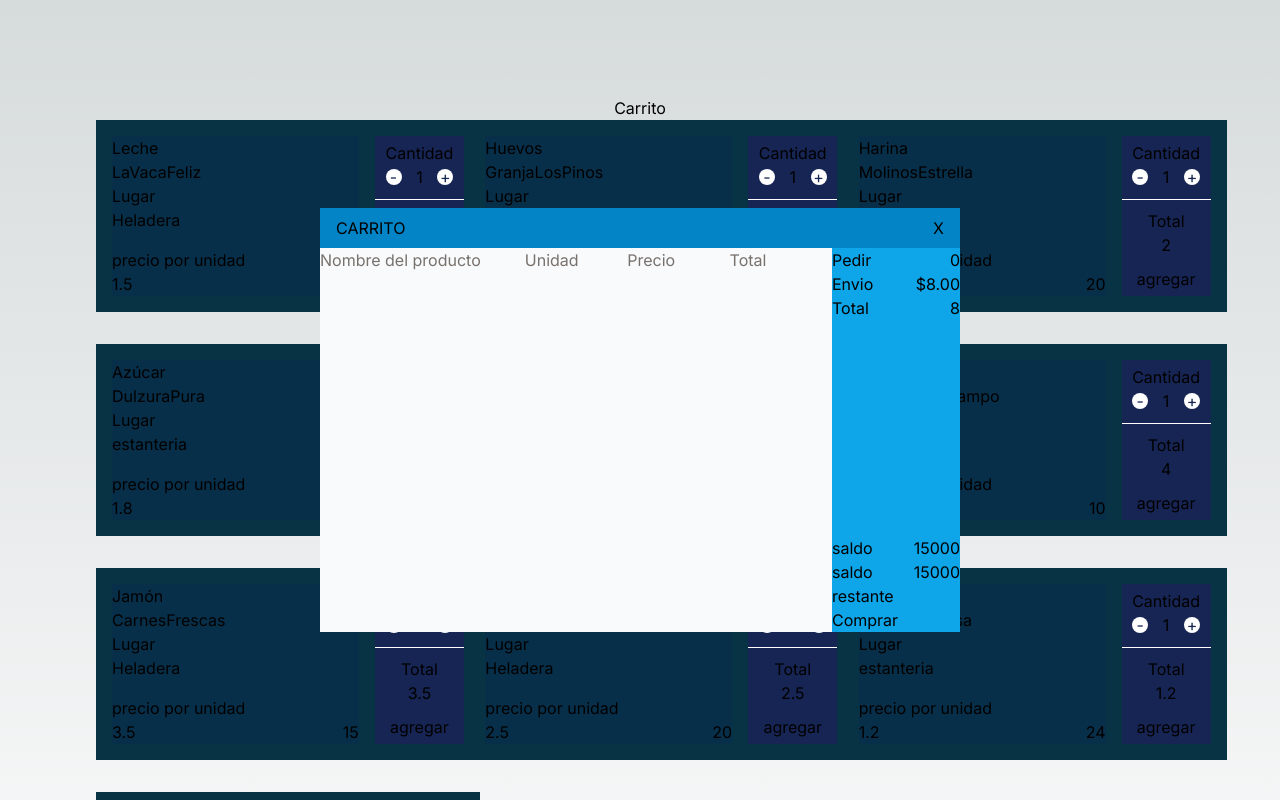
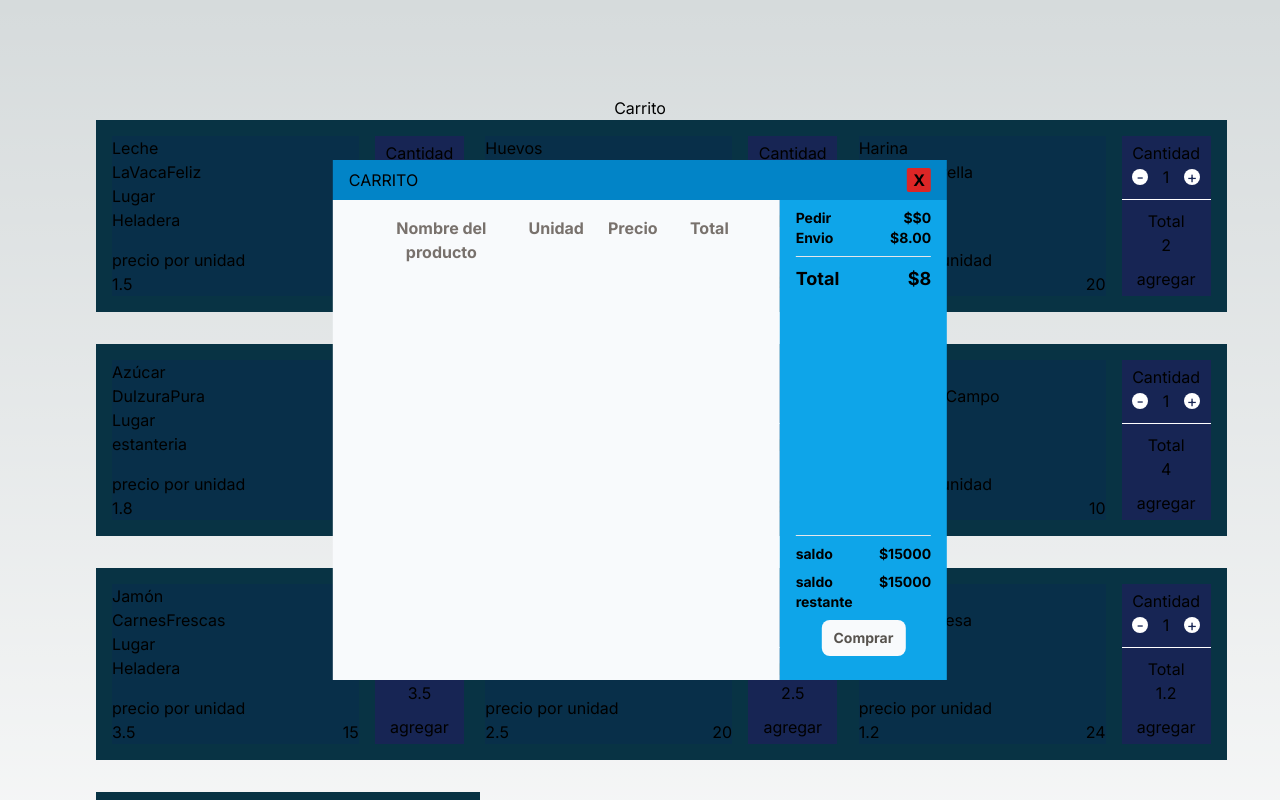
Before and after one commit to ferutizi/supermarket-simulator-shop, a Next.js app: page / in a window 1280 px wide. Both pictures are taken after a click on the button "Carrito". Shown: the top 800 px of the page. Built offline with nearby package versions, Linux system fonts and the light colour scheme.

Commit message:
Cart style

```diff
--- a/src/app/components/BuySection.tsx
+++ b/src/app/components/BuySection.tsx
@@ -5,31 +5,31 @@ export default function BuySection() {
   const clearCart = useCart((state) => state.clearCart)
   let saldo = 15000
   return (
-    <section className="grid-cols-1 bg-sky-500 flex flex-col justify-between">
+    <section className="col-span-3 bg-sky-500 flex flex-col justify-between px-4 py-2 font-bold text-sm">
       <div>
         <div className="flex justify-between">
           <p>Pedir</p>
-          <p>{totalCart}</p>
+          <p>$${totalCart}</p>
         </div>
-        <div className="flex justify-between">
+        <div className="flex justify-between mb-2">
           <p>Envio</p>
           <p>$8.00</p>
         </div>
-        <div className="flex justify-between">
-          <p>Total</p>
-          <p>{totalCart + 8}</p>
+        <div className="flex justify-between border-t pt-2">
+          <p className="text-lg">Total</p>
+          <p className="text-lg">${totalCart + 8}</p>
         </div>
       </div>
-      <div>
+      <div className="flex flex-col gap-2 border-t pt-2">
         <div className="flex justify-between">
           <p>saldo</p>
-          <p>{saldo}</p>
+          <p>${saldo}</p>
         </div>
         <div className="flex justify-between">
           <p>saldo restante</p>
-          <p>{saldo - totalCart}</p>
+          <p>${saldo - totalCart}</p>
         </div>
-        <button onClick={() => clearCart()}>Comprar</button>
+        <button className="bg-slate-50 text-sm text-stone-600 font-bold px-3 py-2 rounded-lg w-fit flex self-center mb-4" onClick={() => clearCart()}>Comprar</button>
       </div>
     </section>
   )
--- a/src/app/components/ModalCart.tsx
+++ b/src/app/components/ModalCart.tsx
@@ -10,12 +10,12 @@ export default function ModalCart() {
     <>
       {
         showModalCart &&
-        <section className="z-10 w-1/2 h-96 absolute top-1/2 left-1/2 transform -translate-x-1/2 -translate-y-1/2">
+        <section className="z-10 w-[48%] h-[30rem] absolute top-1/2 left-1/2 transform -translate-x-1/2 -translate-y-1/2">
           <header className="flex justify-between px-4 py-2 bg-sky-600">
             <h2>CARRITO</h2>
-            <button onClick={() => closeModal()}>X</button>
+            <button className="w-6 h-6 bg-red-600 font-bold rounded-sm" onClick={() => closeModal()}>X</button>
           </header>
-          <div className="grid grid-cols-5 h-full">
+          <div className="grid grid-cols-11 h-full">
             <ProductSection></ProductSection>
             <BuySection></BuySection>
           </div>
--- a/src/app/components/ProductInCart.tsx
+++ b/src/app/components/ProductInCart.tsx
@@ -13,17 +13,17 @@ export default function ProductInCart({ product }: ProductInCartProps) {
   const { name, supplier, amount, price, subTotal } = product
 
   return (
-    <li className="grid grid-cols-5">
+    <li className="grid grid-cols-5 bg-slate-200 pl-4 font-bold">
       <p className="col-span-2">{supplier} {name}</p>
-      <div className="col-span-1">
-        <button onClick={() => decrementAmount(product)}>-</button>
-        <p>{amount}</p>
-        <button onClick={() => incrementAmount(product)}>+</button>
+      <div className="col-span-1 flex justify-center w-full items-center gap-2">
+        <button className="bg-blue-300 rounded-full w-6 h-6 flex justify-center items-center text-white" onClick={() => decrementAmount(product)}>-</button>
+        <p className="bg-gray-300 w-8 text-center">{amount}</p>
+        <button className="bg-blue-300 rounded-full w-6 h-6 flex justify-center items-center text-white" onClick={() => incrementAmount(product)}>+</button>
       </div>
-      <p className="col-span-1">{price}</p>
-      <div className="col-span-1">
-        <p>{subTotal}</p>
-        <button onClick={() => removeProduct(product)}>-</button>
+      <p className="col-span-1 text-center">${price}</p>
+      <div className="col-span-1 flex justify-end">
+        <p className="text-right pr-4">${subTotal}</p>
+        <button className="bg-red-400 text-white w-8" onClick={() => removeProduct(product)}>-</button>
       </div>
     </li>
   )
--- a/src/app/components/ProductSection.tsx
+++ b/src/app/components/ProductSection.tsx
@@ -5,13 +5,13 @@ export default function ProductSection() {
   const productsInCart = useCart((state) => state.products)
 
   return (
-    <section className="col-span-4 bg-slate-50 text-stone-500">
-      <ul>
+    <section className="col-span-8 bg-slate-50 text-stone-500 px-8 py-4">
+      <ul className="flex flex-col gap-3">
         <li className="grid grid-cols-5">
-          <p className="col-span-2">Nombre del producto</p>
-          <p className="col-span-1">Unidad</p>
-          <p className="col-span-1">Precio</p>
-          <p className="col-span-1">Total</p>
+          <p className="col-span-2 font-bold text-center">Nombre del producto</p>
+          <p className="col-span-1 font-bold text-center">Unidad</p>
+          <p className="col-span-1 font-bold text-center">Precio</p>
+          <p className="col-span-1 font-bold text-center">Total</p>
         </li>
         {productsInCart.map(product =>
           <ProductInCart key={product.name} product={product} />
--- a/src/app/page.tsx
+++ b/src/app/page.tsx
@@ -1,6 +1,5 @@
 'use client'
 
-import { useState } from "react";
 import ProductCard from "./components/ProductCard";
 import { useMainStore } from "./store/useMainStore";
 import ModalCart from "./components/ModalCart";
```
